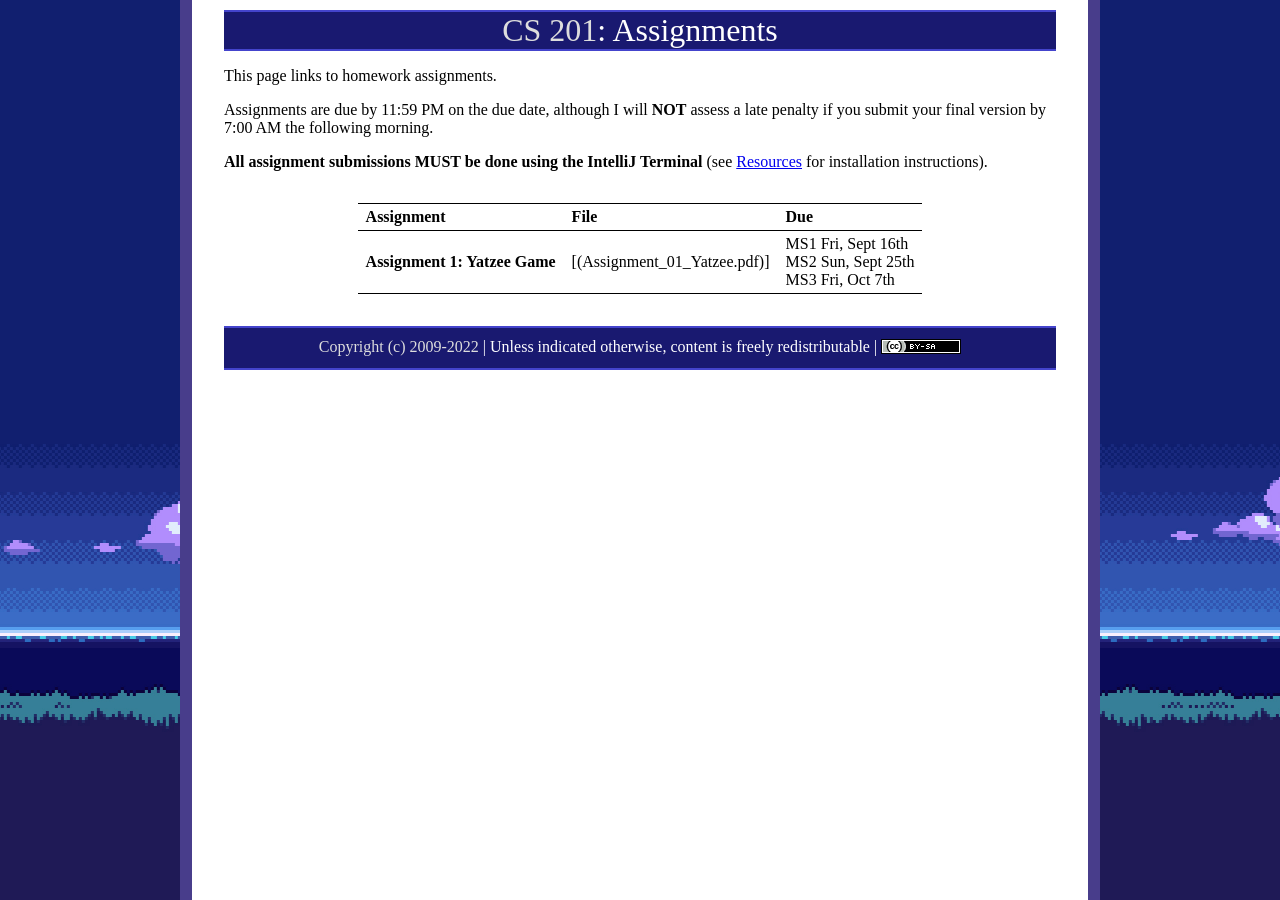
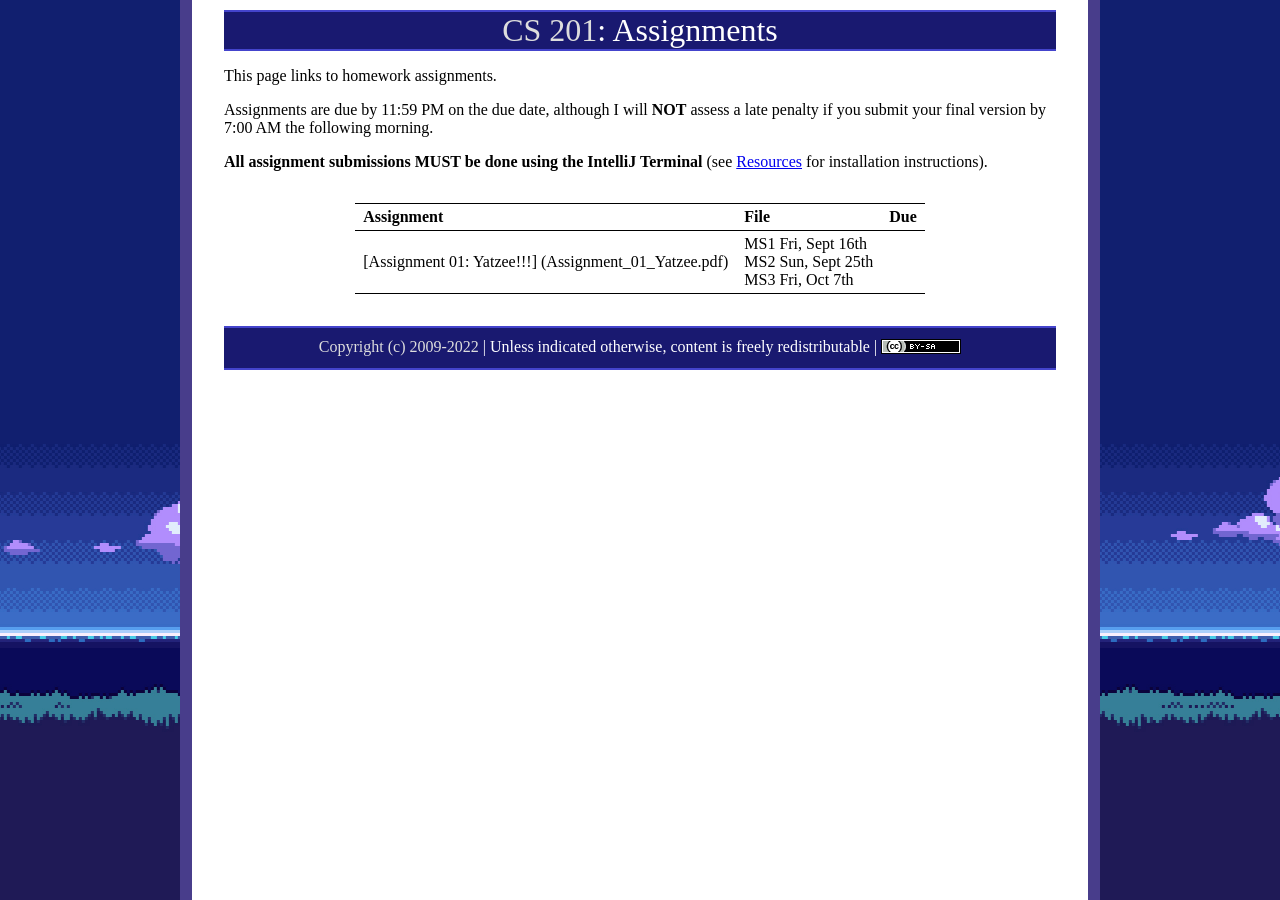
Before and after one commit to ycpcs/cs201-fall2022-102, a Jekyll site: the page built from assign/index.md, in a window 1280 px wide. Built offline with Jekyll 4.4.1, drawn with Linux system fonts in a browser that asks for light colours.

Commit message:
Added Assign01 pdf

```diff
--- a/assign/index.md
+++ b/assign/index.md
@@ -12,8 +12,7 @@ Assignments are due by 11:59 PM on the due date, although I will **NOT** assess
 
 > Assignment | File | Due
 > ---------- | ---- | ---
-> **Assignment 1: Yatzee Game** | [(Assignment_01_Yatzee.pdf)]  | MS1 Fri, Sept 16th<br>MS2 Sun, Sept 25th<br>MS3 Fri, Oct 7th
-
+> [Assignment 01: Yatzee!!!] (Assignment_01_Yatzee.pdf) | MS1 Fri, Sept 16th<br>MS2 Sun, Sept 25th<br>MS3 Fri, Oct 7th
 
 <!--
 
```
